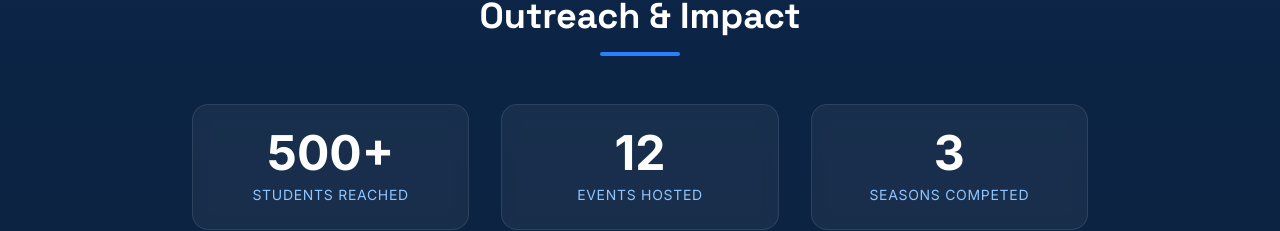
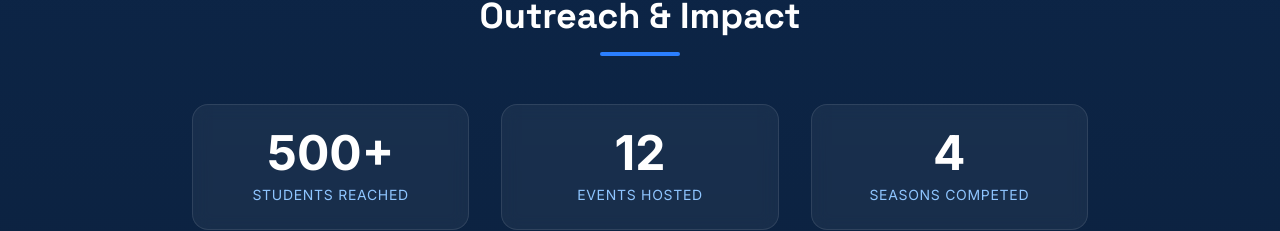
Before and after one commit to HYan-lei/OrcaRobotics, a React (Vite) app: page / in a window 1280 px wide. Shown: the part 4831-5062 px from the top of the page. Built offline with nearby package versions, Linux system fonts and the light colour scheme.

Commit message:
Update seasons competed value from 3 to 4

```diff
--- a/src/data.ts
+++ b/src/data.ts
@@ -184,7 +184,7 @@ export const OUTREACH_ACTIVITIES = [
 export const IMPACT_STATS = [
   { label: "Students Reached", value: 500, suffix: "+" },
   { label: "Events Hosted", value: 12, suffix: "" },
-  { label: "Seasons Competed", value: 3, suffix: "" }
+  { label: "Seasons Competed", value: 4, suffix: "" }
 ];
 
 export const BLOG_POSTS = [
```
